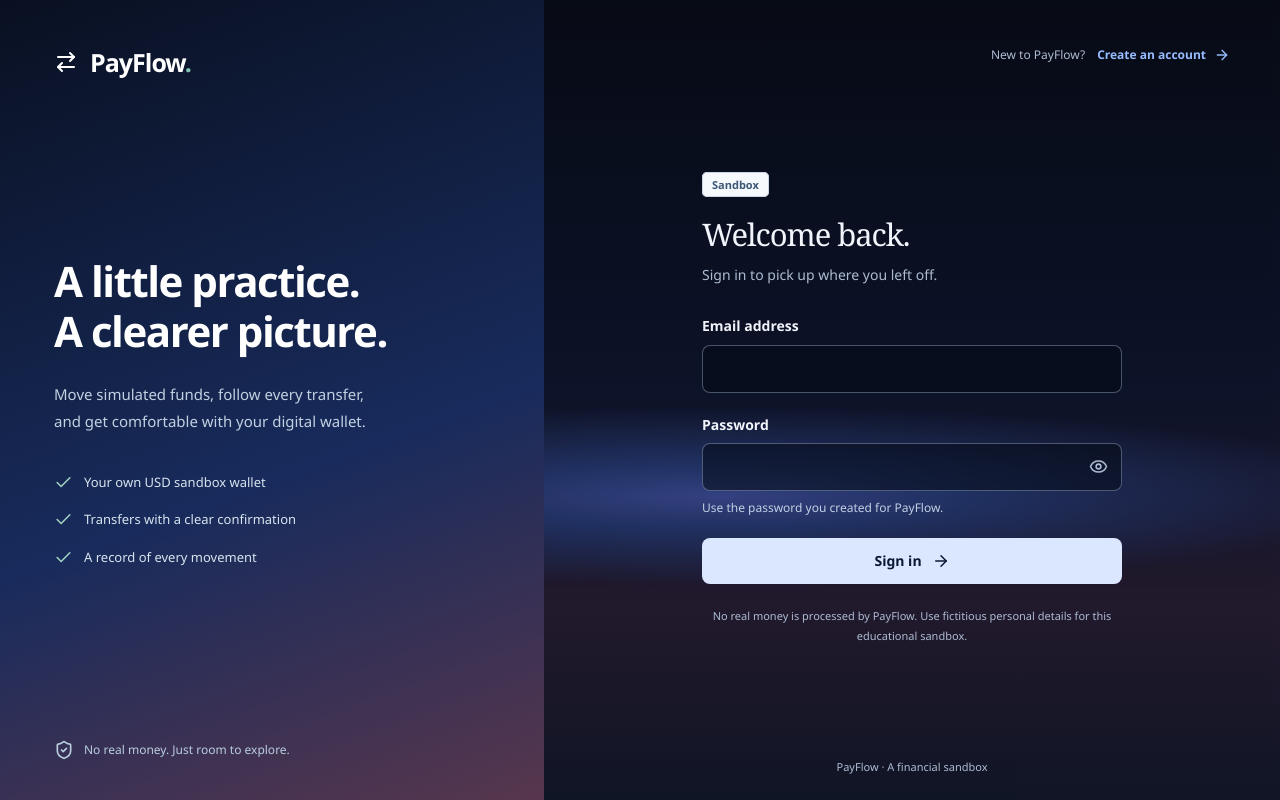
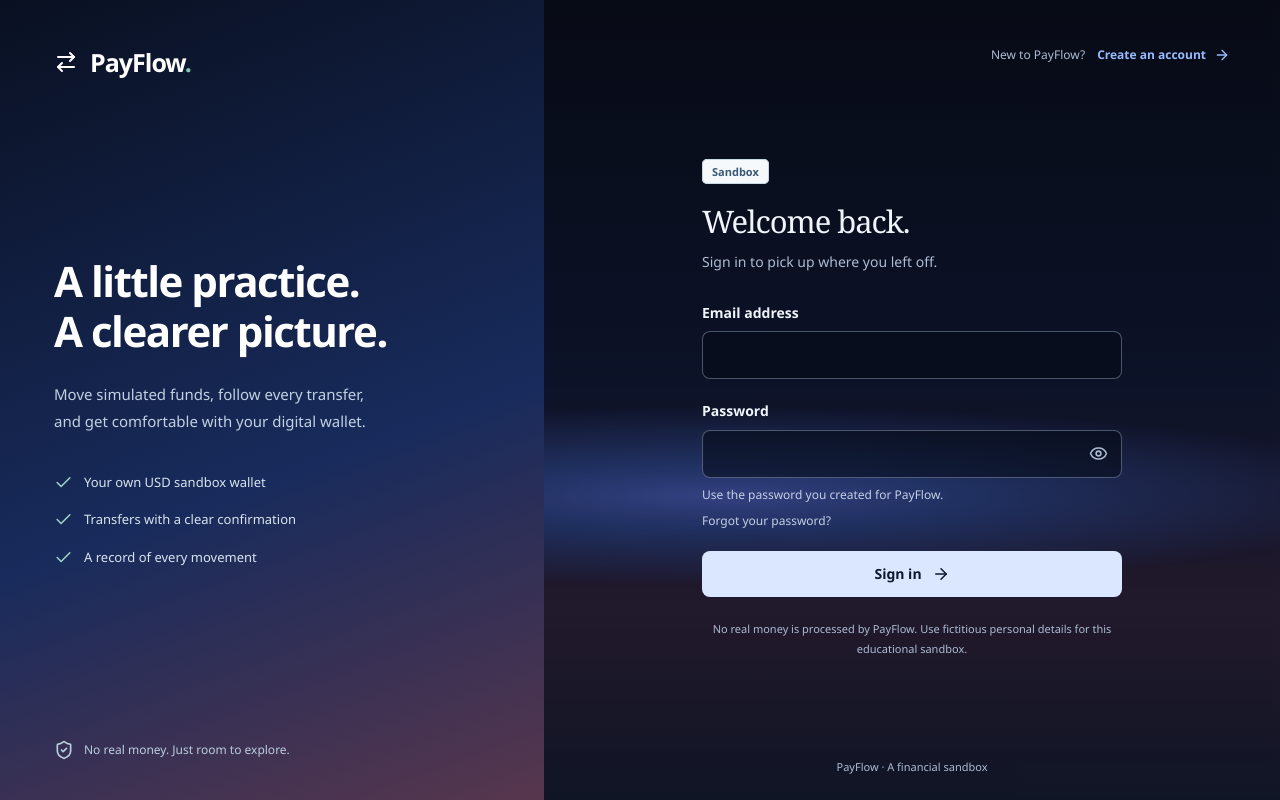
Before and after one commit to cristhianl10/payflow, a React (Vite) app in the folder frontend/: page /login in a window 1280 px wide. Built offline with nearby package versions, Linux system fonts and the light colour scheme; no server answers.

Commit message:
feat(frontend): link login to password recovery

```diff
--- a/frontend/src/features/auth/AuthPage.tsx
+++ b/frontend/src/features/auth/AuthPage.tsx
@@ -198,6 +198,11 @@ export function AuthPage({ mode }: { mode: 'login' | 'register' }) {
               <span id="password-error" className="field-error">
                 {errors.password?.message}
               </span>
+              {!registration && (
+                <Link className="field-hint" to="/forgot-password">
+                  Forgot your password?
+                </Link>
+              )}
             </div>
             <button
               className="button button-primary button-full"
```
